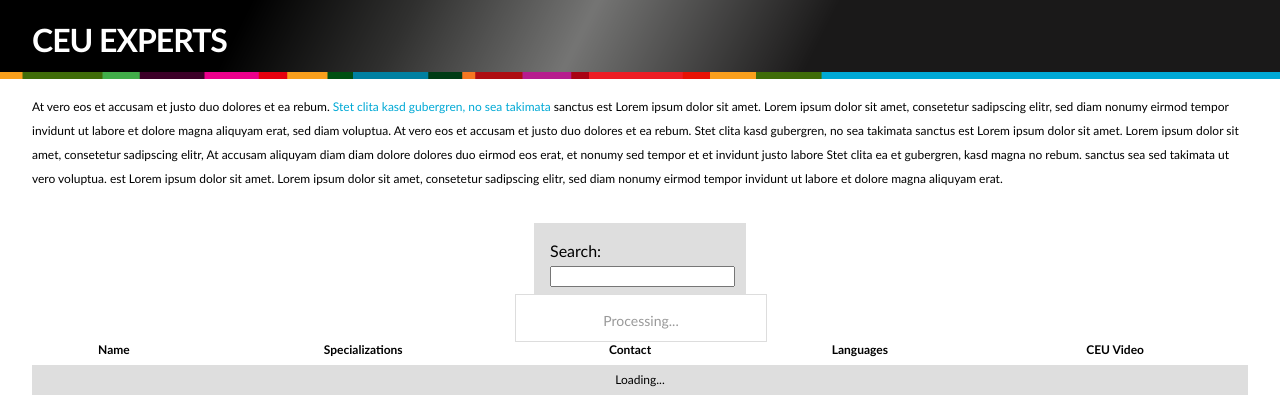
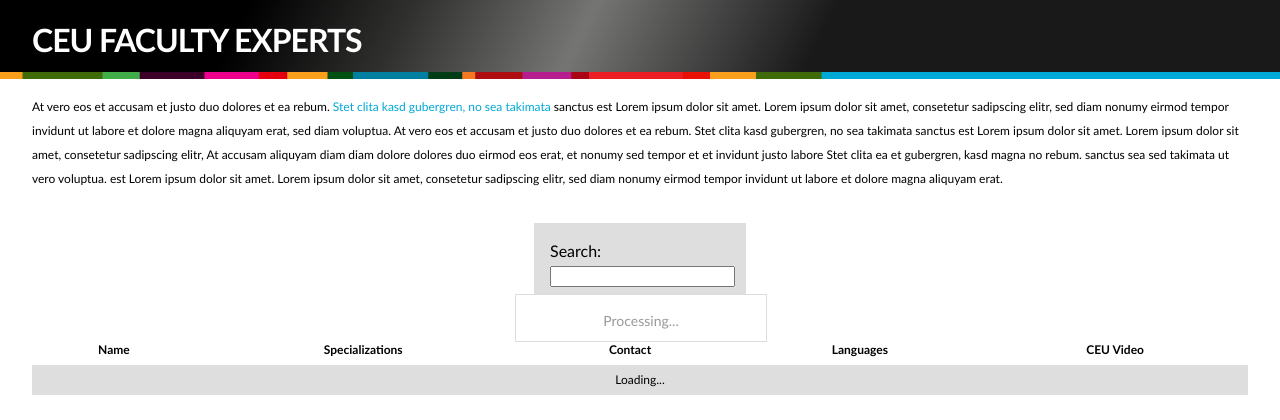
Before and after one commit to aboros/ceuexperts, a PHP site: page / in a window 1280 px wide. Shown: the top 420 px of the page. Run offline with PHP 8.4, Linux system fonts and the light colour scheme.

Commit message:
Change page title to CEU Faculty Experts.

```diff
--- a/index.php
+++ b/index.php
@@ -4,7 +4,7 @@
 <head lang="en" xml:lang="en">
 	<meta http-equiv="content-type" content="text/html; charset=utf-8" />
   <meta name="language" content="english" />
-	<title>CEU Experts</title>
+	<title>CEU Faculty Experts</title>
   <style type="text/css" title="currentStyle">
   @import "stylesheets/table.css";
   @import "stylesheets/jquery.dataTables.css";
@@ -69,7 +69,7 @@
 <body>
   <div id="page">
     <div id="header">
-      <h1>CEU Experts</h1>
+      <h1>CEU Faculty Experts</h1>
     </div>
     <div id="description">
       <p>At vero eos et accusam et justo duo dolores et ea rebum. <a href="#">Stet clita kasd gubergren, no sea takimata</a> sanctus est Lorem ipsum dolor sit amet. Lorem ipsum dolor sit amet, consetetur sadipscing elitr, sed diam nonumy eirmod tempor invidunt ut labore et dolore magna aliquyam erat, sed diam voluptua. At vero eos et accusam et justo duo dolores et ea rebum. Stet clita kasd gubergren, no sea takimata sanctus est Lorem ipsum dolor sit amet. Lorem ipsum dolor sit amet, consetetur sadipscing elitr, At accusam aliquyam diam diam dolore dolores duo eirmod eos erat, et nonumy sed tempor et et invidunt justo labore Stet clita ea et gubergren, kasd magna no rebum. sanctus sea sed takimata ut vero voluptua. est Lorem ipsum dolor sit amet. Lorem ipsum dolor sit amet, consetetur sadipscing elitr, sed diam nonumy eirmod tempor invidunt ut labore et dolore magna aliquyam erat.</p>
```
